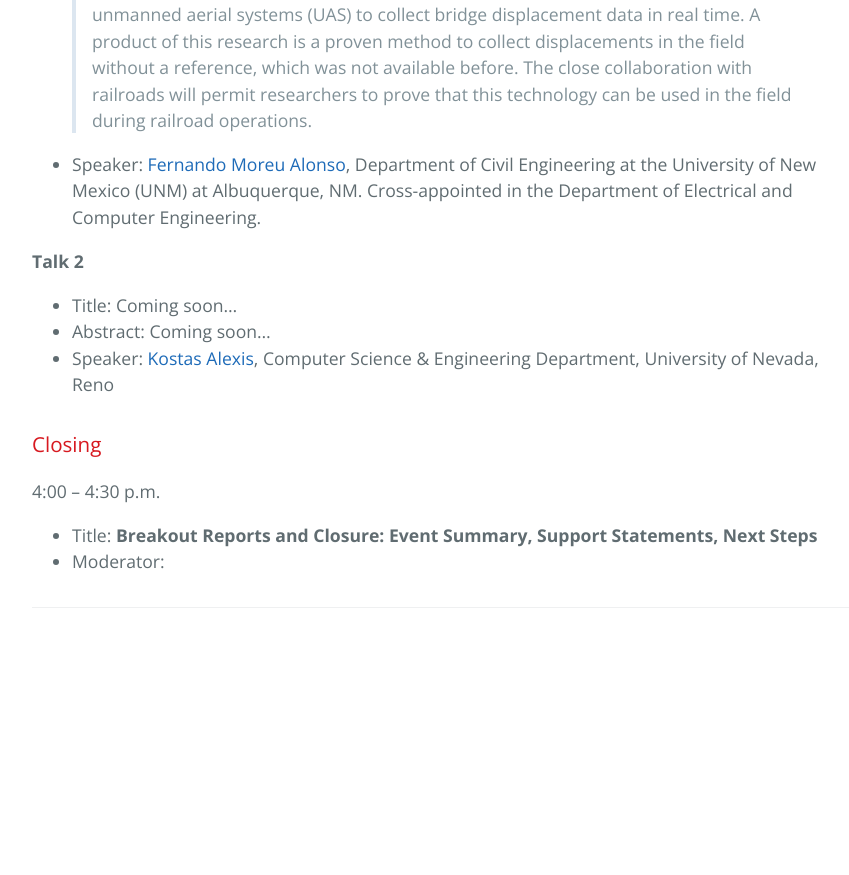
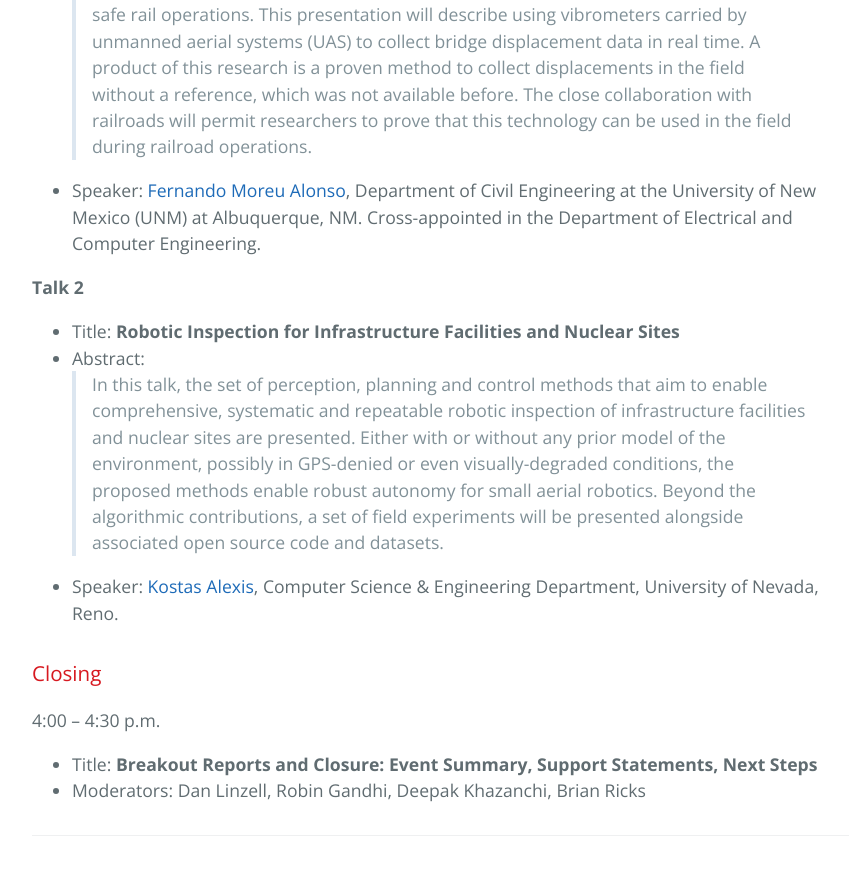
Before and after one commit to BridgingBigData/BridgingBigData.github.io, a Jekyll site: the page built from pages/bbd2017agenda.md, in a window 1280 px wide and 900 px high, scrolled down 4557 px. Shown: the top 875 px of the window, without its empty margins (192-1041 px from the left). Built offline with Jekyll 4.4.1, drawn with Linux system fonts in a browser that asks for light colours; before the commit the page ends 5229 px from its top, so only the background shows below that; some of the changed text lies outside the part shown.

Commit message:
agenda updated

```diff
--- a/pages/bbd2017agenda.md
+++ b/pages/bbd2017agenda.md
@@ -63,6 +63,7 @@ Dan Linzell, Deepak Khazanchi
 11:45 a.m. to 12:45
 - "NBI Data Analysis with Jupyter and MongoDB," Akshay Kale, Student, University of Nebraska at Omaha
 - "Acoustic Scanning System for Bridges," [Jinying Zhu](http://engineering.unl.edu/civil/faculty/jinying-zhu/), Assistant Professor, University of Nebraska-Lincoln
+- Moderator: Brian Ricks
 
 ### Keynote
 12:45 to 1:30 p.m.
@@ -73,7 +74,6 @@ Dan Linzell, Deepak Khazanchi
 > - PennDOT Rapid Bridge Replacement Program – statewide design/build program to construct 558 bridges in 3 1/2 years
 > - Iowa DOT - Prioritization of bridges for accelerated construction using available NBI data
 
-
 - Speaker: [Mike LaViolette](https://bridgingbigdata.github.io/pages/bio.html#michael-laviolette), P.E., P.Eng. [HDR Inc.](https://www.hdrinc.com)
 - Theme: Data Management
 - Moderator: Chungwook Sim
@@ -109,12 +109,13 @@ Dan Linzell, Deepak Khazanchi
 - Speaker: [Fernando Moreu Alonso](https://bridgingbigdata.github.io/pages/bio.html#fernando-moreu), Department of Civil Engineering at the University of New Mexico (UNM) at Albuquerque, NM. Cross-appointed in the Department of Electrical and Computer Engineering.
 
 **Talk 2**
-- Title: Coming soon...
-- Abstract: Coming soon...
-- Speaker: [Kostas Alexis](http://www.kostasalexis.com), Computer Science & Engineering Department, University of Nevada, Reno
+- Title: **Robotic Inspection for Infrastructure Facilities and Nuclear Sites**
+- Abstract:
+> In this talk, the set of perception, planning and control methods that aim to enable comprehensive, systematic and repeatable robotic inspection of infrastructure facilities and nuclear sites are presented. Either with or without any prior model of the environment, possibly in GPS-denied or even visually-degraded conditions, the proposed methods enable robust autonomy for small aerial robotics. Beyond the algorithmic contributions, a set of field experiments will be presented alongside associated open source code and datasets.
 
+- Speaker: [Kostas Alexis](https://bridgingbigdata.github.io/pages/bio.html#kostas-alexis), Computer Science & Engineering Department, University of Nevada, Reno.
 
 ### Closing
 4:00 – 4:30 p.m.
 - Title: **Breakout Reports  and Closure: Event Summary, Support Statements, Next Steps**
-- Moderator:
+- Moderators: Dan Linzell, Robin Gandhi, Deepak Khazanchi, Brian Ricks
```
Also changed, not shown: other parts of pages/bbd2017agenda.md (+4 -4 lines), pages/bio.md (+5 -0 lines).
